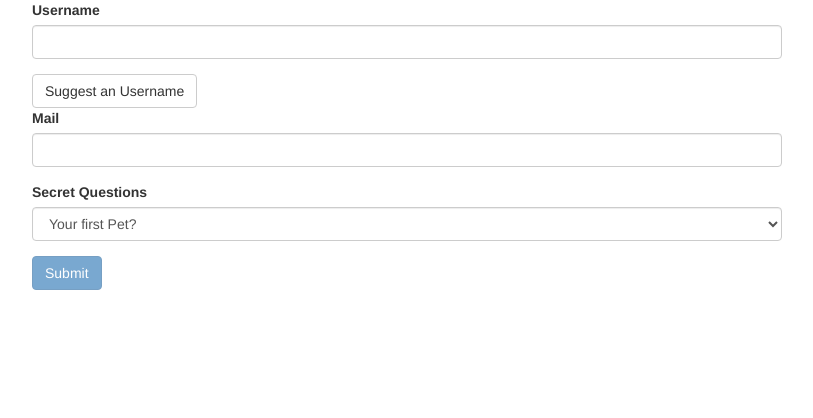
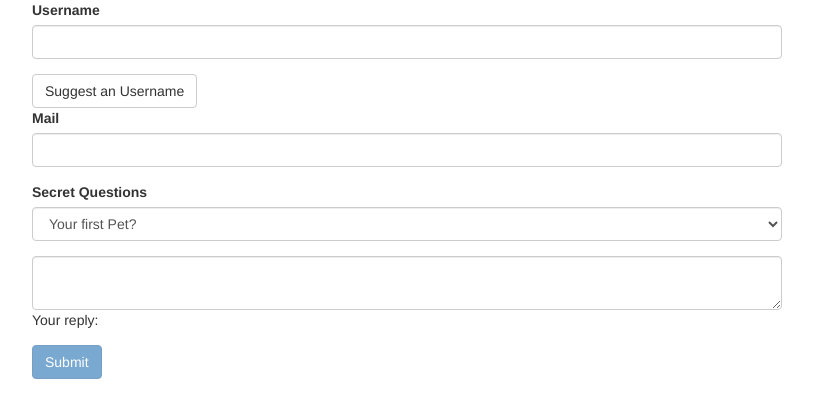
Before and after one commit to techraiders/ng4forms, an Angular app: page / in a window 1280 px wide. Shown: the top 418 px of the page, without its empty margins (248-1061 px from the left). Built offline with nearby package versions, Linux system fonts and the light colour scheme.

Commit message:
Using [(ngModel)] for two-way binding.

```diff
--- a/src/app/template-driven/template-driven.component.html
+++ b/src/app/template-driven/template-driven.component.html
@@ -23,6 +23,10 @@
             <option value="teacher">Your first teacher?</option>
           </select>
         </div>
+        <div class="form-group">
+          <textarea name="questionAnswer" [(ngModel)]="answer" class="form-control"></textarea>
+          <p>Your reply: {{answer}} </p>
+        </div>
         <button class="btn btn-primary" type="submit" [disabled]="f.invalid">Submit</button>
       </form>
     </div>
--- a/src/app/template-driven/template-driven.component.ts
+++ b/src/app/template-driven/template-driven.component.ts
@@ -9,6 +9,7 @@
 export class TemplateDrivenComponent implements OnInit {
   @ViewChild('f') signupForm: NgForm;
   defaultQuestion = 'pet';
+  answer = '';
 
   constructor() { }
 
```
